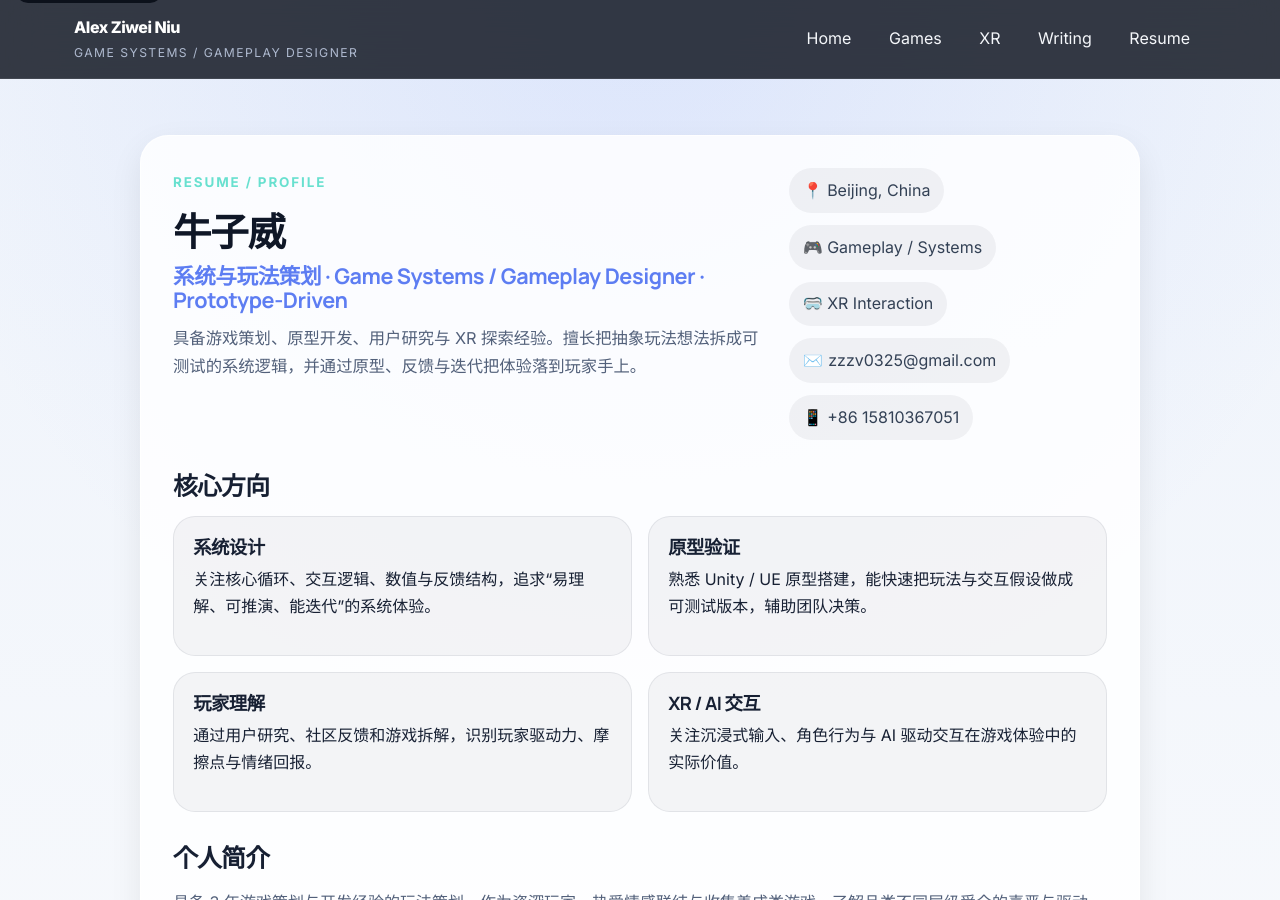
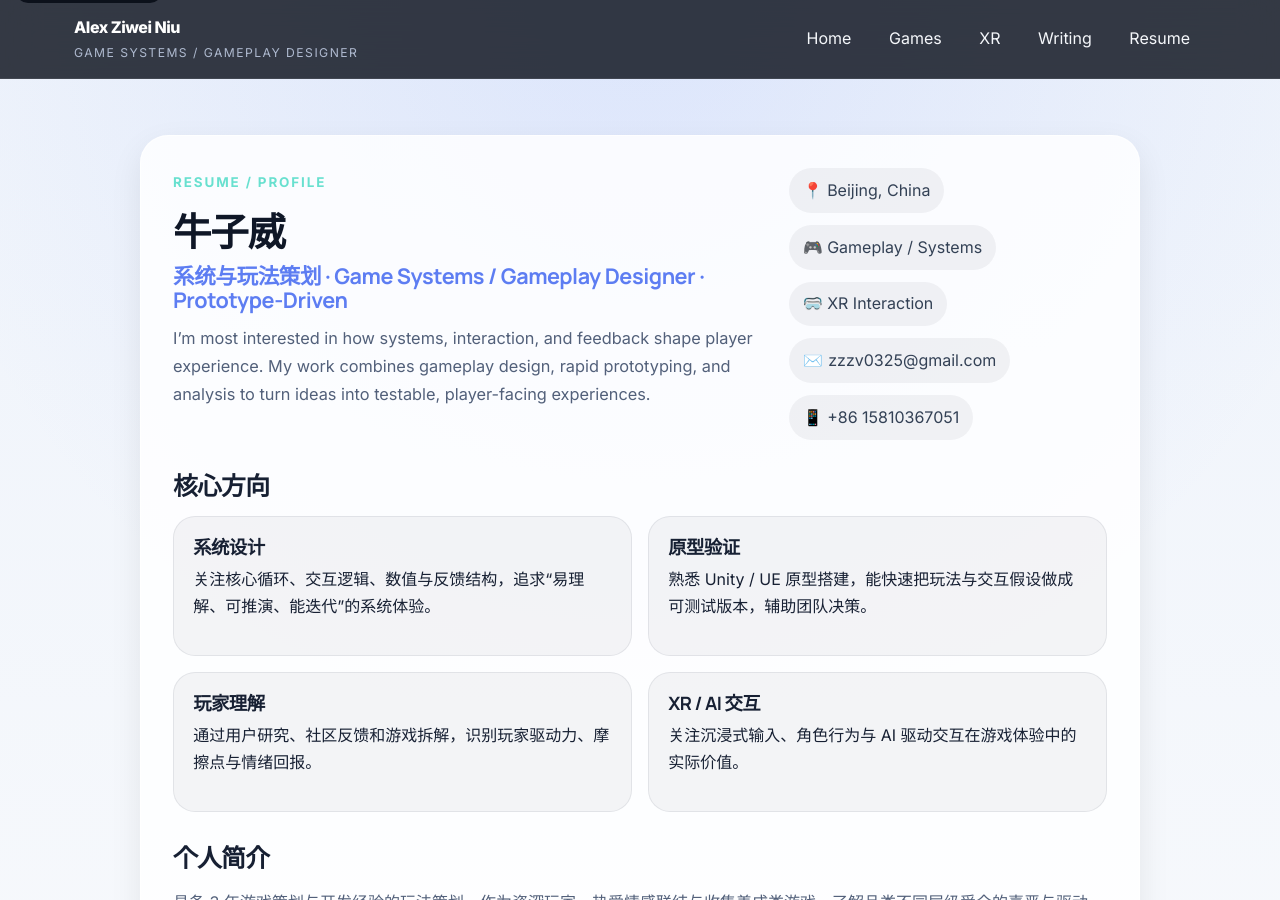
Before and after one commit to iChiv/iChiv.github.io, a Jekyll site: the page built from about.md, in a window 1280 px wide and 900 px high. Built offline with Jekyll 4.4.1, drawn with Linux system fonts in a browser that asks for light colours.

Commit message:
refactor: polish resume summary tone

```diff
--- a/about.md
+++ b/about.md
@@ -9,7 +9,7 @@ permalink: /about/
       <p class="eyebrow">Resume / profile</p>
       <h1>牛子威 <span class="subtitle">系统与玩法策划 · Game Systems / Gameplay Designer · Prototype-Driven</span></h1>
       <p class="resume-summary">
-        具备游戏策划、原型开发、用户研究与 XR 探索经验。擅长把抽象玩法想法拆成可测试的系统逻辑，并通过原型、反馈与迭代把体验落到玩家手上。
+        I’m most interested in how systems, interaction, and feedback shape player experience. My work combines gameplay design, rapid prototyping, and analysis to turn ideas into testable, player-facing experiences.
       </p>
     </div>
     <div class="resume-quickfacts">
```
